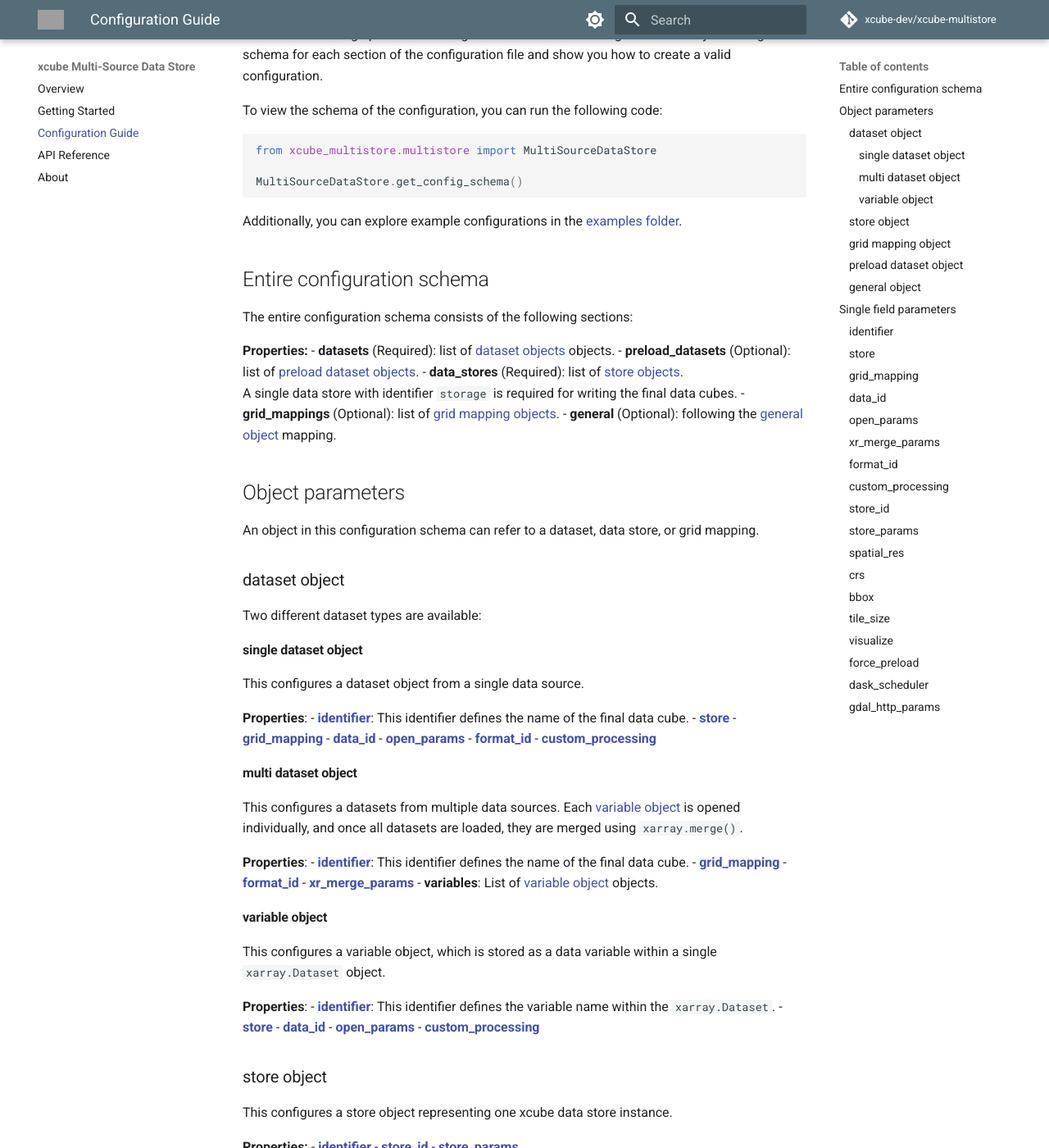
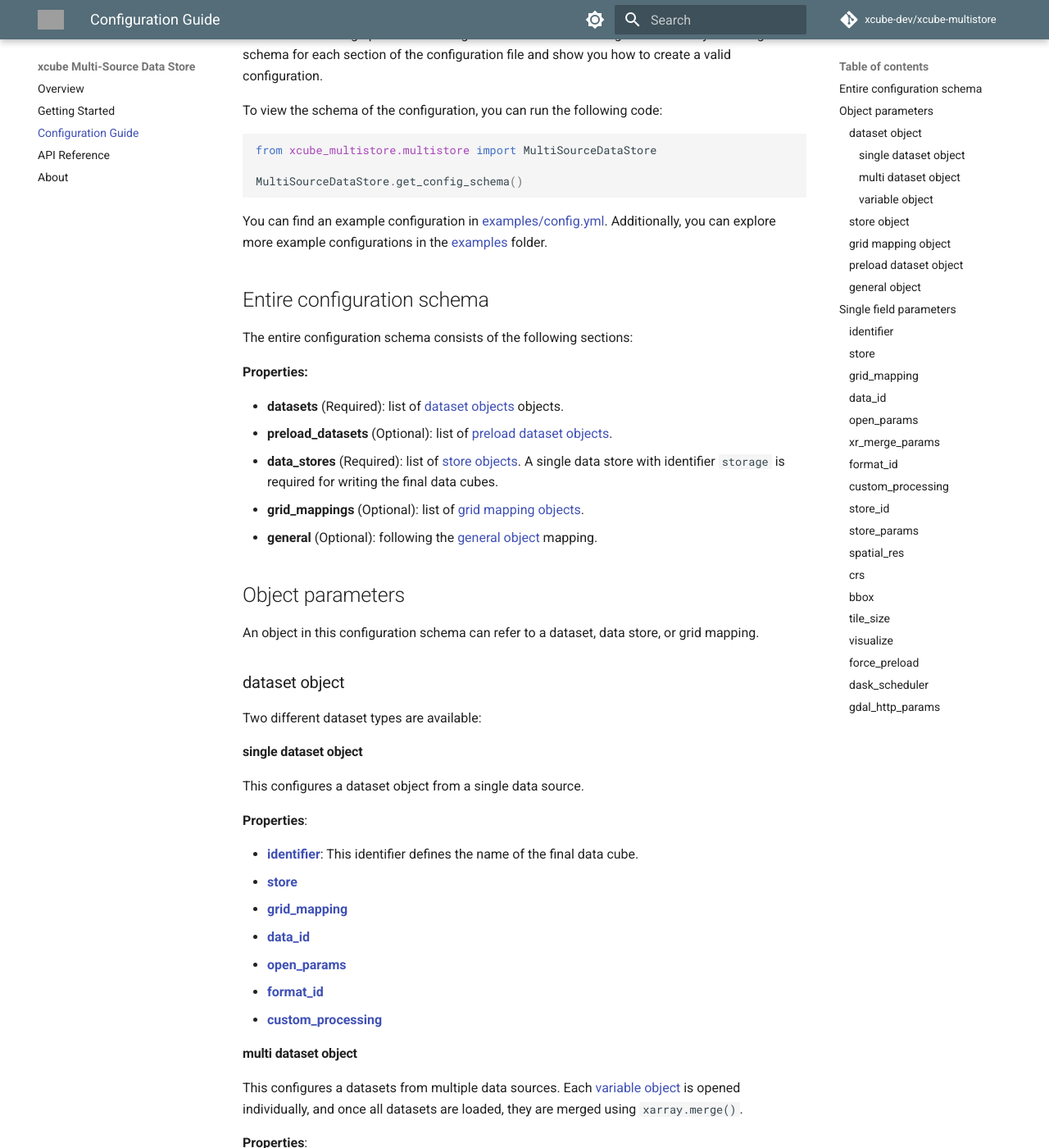
Before and after one commit to xcube-dev/xcube-multistore, an MkDocs documentation site: the page built from docs/config.md, in a window 1280 px wide and 1400 px high, scrolled down 202 px. Shown: the whole window at 82% size. Built offline with MkDocs 1.6.1 and Material for MkDocs 9.7.7, drawn with Linux system fonts in a browser that asks for light colours; comment, search, counter and statistics services are not loaded; some of the changed text lies outside the part shown; grey boxes are pictures that could not be loaded.

Commit message:
resolve rendering issues

````diff
--- a/docs/config.md
+++ b/docs/config.md
@@ -15,8 +15,10 @@ from xcube_multistore.multistore import MultiSourceDataStore
 MultiSourceDataStore.get_config_schema()
 ```
 
-Additionally, you can explore example configurations in the
-[examples folder](https://github.com/xcube-dev/xcube-multistore/blob/main/examples).
+You can find an example
+configuration in [examples/config.yml](https://github.com/xcube-dev/xcube-multistore/blob/main/examples/config.yml).
+Additionally, you can explore more example configurations in the
+[examples](https://github.com/xcube-dev/xcube-multistore/blob/main/examples) folder.
 
 
 ## Entire configuration schema
@@ -24,13 +26,12 @@ Additionally, you can explore example configurations in the
 The entire configuration schema consists of the following sections:
 
 **Properties:**
-- **datasets** (Required): list of [dataset objects](#dataset-object) objects.
-- **preload_datasets** (Optional): list of [preload dataset objects](#preload-dataset-object).
-- **data_stores** (Required): list of [store objects](#store-object).
-  A single data store with identifier `storage` is required for
-  writing the final data cubes.
-- **grid_mappings** (Optional): list of [grid mapping objects](#grid-mapping-object).
-- **general** (Optional): following the [general object](#general-object) mapping.
+
+* **datasets** (Required): list of [dataset objects](#dataset-object) objects.
+* **preload_datasets** (Optional): list of [preload dataset objects](#preload-dataset-object).
+* **data_stores** (Required): list of [store objects](#store-object). A single data store with identifier `storage` is required for writing the final data cubes.
+* **grid_mappings** (Optional): list of [grid mapping objects](#grid-mapping-object).
+* **general** (Optional): following the [general object](#general-object) mapping.
 
 
 ## Object parameters
@@ -46,13 +47,14 @@ Two different dataset types are available:
 This configures a dataset object from a single data source.
 
 **Properties**:
-- **[identifier](#identifier)**: This identifier defines the name of the final data cube.
-- **[store](#store)**
-- **[grid_mapping](#grid_mapping)**
-- **[data_id](#data_id)**
-- **[open_params](#open_params)**
-- **[format_id](#format_id)**
-- **[custom_processing](#custom_processing)**
+
+* **[identifier](#identifier)**: This identifier defines the name of the final data cube.
+* **[store](#store)**
+* **[grid_mapping](#grid_mapping)**
+* **[data_id](#data_id)**
+* **[open_params](#open_params)**
+* **[format_id](#format_id)**
+* **[custom_processing](#custom_processing)**
 
 #### multi dataset object
 This configures a datasets from multiple data sources. Each [variable object](#variable-object) is
@@ -60,43 +62,47 @@ opened individually, and once all datasets are loaded, they are merged using
 `xarray.merge()`.
 
 **Properties**:
-- **[identifier](#identifier)**: This identifier defines the name of the final data cube.
-- **[grid_mapping](#grid_mapping)**
-- **[format_id](#format_id)**
-- **[xr_merge_params](#xr_merge_params)**
-- **variables**: List of [variable object](#variable-object) objects.
+
+* **[identifier](#identifier)**: This identifier defines the name of the final data cube.
+* **[grid_mapping](#grid_mapping)**
+* **[format_id](#format_id)**
+* **[xr_merge_params](#xr_merge_params)**
+* **variables**: List of [variable object](#variable-object) objects.
 
 #### variable object
 This configures a variable object, which is stored as a data variable within a single
 `xarray.Dataset` object.
 
 **Properties**:
-- **[identifier](#identifier)**: This identifier defines the variable name within the `xarray.Dataset`.
-- **[store](#store)**
-- **[data_id](#data_id)**
-- **[open_params](#open_params)**
-- **[custom_processing](#custom_processing)**
+
+* **[identifier](#identifier)**: This identifier defines the variable name within the `xarray.Dataset`.
+* **[store](#store)**
+* **[data_id](#data_id)**
+* **[open_params](#open_params)**
+* **[custom_processing](#custom_processing)**
 
 
 ### store object
 This configures a store object representing one xcube data store instance.
 
 **Properties:**
-- **[identifier](#identifier)**
-- **[store_id](#store_id)**
-- **[store_params](#store_params)**
+
+* **[identifier](#identifier)**
+* **[store_id](#store_id)**
+* **[store_params](#store_params)**
 
 
 ### grid mapping object
 This configures a grid mapping object.
 
 **Properties:**
-- **[identifier](#identifier)**
-- **[bbox](#bbox)**
-- **[crs](#crs)**
-- **[spatial_res](#spatial_res)**
-- **[tile_size](#tile_size)**
--
+
+* **[identifier](#identifier)**
+* **[bbox](#bbox)**
+* **[crs](#crs)**
+* **[spatial_res](#spatial_res)**
+* **[tile_size](#tile_size)**
+
 ### preload dataset object
 This object configures the preloading of datasets that require it. Note that some
 datasets are not accessible instantly via lazy loading, due to storage in compressed
@@ -105,13 +111,15 @@ be preloaded once, which are then available to the user throughout the lifespan
 a project.
 
 Currently, the preload API is available for the following data stores:
-- [clms](https://github.com/xcube-dev/xcube-clms)
-- [zenodo](https://github.com/xcube-dev/xcube-zenodo)
+
+* [clms](https://github.com/xcube-dev/xcube-clms)
+* [zenodo](https://github.com/xcube-dev/xcube-zenodo)
 
 **Properties**:
-- **[store](#store)**: The data store where the dataset is located.
-- **data_ids**: A list of [data_id](#data_id) values for the datasets to preload.
-- **preload_params**: Parameters specific to the respective data store for preloading.
+
+* **[store](#store)**: The data store where the dataset is located.
+* **data_ids**: A list of [data_id](#data_id) values for the datasets to preload.
+* **preload_params**: Parameters specific to the respective data store for preloading.
 
 
 ### general object
@@ -119,10 +127,11 @@ This object configures general parameters that control various aspects of the cu
 generation process.
 
 **Properties:**
-- **[visualize](#visualize)**
-- **[force_preload](#force_preload)**
-- **[dask_scheduler](#dask_scheduler)**
-- **[gdal_http_params](#gdal_http_params)**
+
+* **[visualize](#visualize)**
+* **[force_preload](#force_preload)**
+* **[dask_scheduler](#dask_scheduler)**
+* **[gdal_http_params](#gdal_http_params)**
 
 
 ## Single field parameters
@@ -160,8 +169,8 @@ for handling unstructured datasets. The function must accept an `xarray.Dataset`
 input and return a modified `xarray.Dataset` as output.
 
 **Properties**:
-- **module_path**: Path to the Python module relative to the config file.
-- **function_name**: Name of the function within the specified module. The function must
+* **module_path**: Path to the Python module relative to the config file.
+* **function_name**: Name of the function within the specified module. The function must
   take an `xarray.Dataset` as input and return a transformed `xarray.Dataset`.
 
 ### store_id
@@ -172,15 +181,16 @@ or check the README of each specific data store plugin on GitHub, where links ar
 below.
 
 **Allowed Values**:
-- [cds](https://github.com/xcube-dev/xcube-cds)
-- [clms](https://github.com/xcube-dev/xcube-clms)
-- [cmems](https://github.com/xcube-dev/xcube-cmems)
-- [esa-cci, esa-cci-kc, esa-cci-zarr](https://github.com/esa-cci/xcube-cci)
-- [file, https, memory, s3](https://xcube.readthedocs.io/en/latest/dataaccess.html#filesystem-based-data-stores)
-- [sentinelhub, sentinelhub-cdse](https://github.com/xcube-dev/xcube-sh)
-- [smos](https://github.com/xcube-dev/xcube-smos)
-- [stac, stac-cdse, stac-xcube](https://github.com/xcube-dev/xcube-stac)
-- [zenodo](https://github.com/xcube-dev/xcube-zenodo)
+
+* [cds](https://github.com/xcube-dev/xcube-cds)
+* [clms](https://github.com/xcube-dev/xcube-clms)
+* [cmems](https://github.com/xcube-dev/xcube-cmems)
+* [esa-cci, esa-cci-kc, esa-cci-zarr](https://github.com/esa-cci/xcube-cci)
+* [file, https, memory, s3](https://xcube.readthedocs.io/en/latest/dataaccess.html#filesystem-based-data-stores)
+* [sentinelhub, sentinelhub-cdse](https://github.com/xcube-dev/xcube-sh)
+* [smos](https://github.com/xcube-dev/xcube-smos)
+* [stac, stac-cdse, stac-xcube](https://github.com/xcube-dev/xcube-stac)
+* [zenodo](https://github.com/xcube-dev/xcube-zenodo)
 
 ---
 
@@ -231,5 +241,6 @@ GDAL http environment variables which are used when opening a tif file with
 `rioxarray.open_rasterio`, which uses GDAL driver under the hood, from a remote source.
 
 **Properties**:
-- **gdal_http_max_retry**: Maximal number of retries of an HTTP request in GDAL. Defaults set to `10`.
-- **gdal_http_retry_delay**: Delay in seconds between retries of an HTTP request in GDAL. Defaults set to `5`.
+
+* **gdal_http_max_retry**: Maximal number of retries of an HTTP request in GDAL. Defaults set to `10`.
+* **gdal_http_retry_delay**: Delay in seconds between retries of an HTTP request in GDAL. Defaults set to `5`.
````
